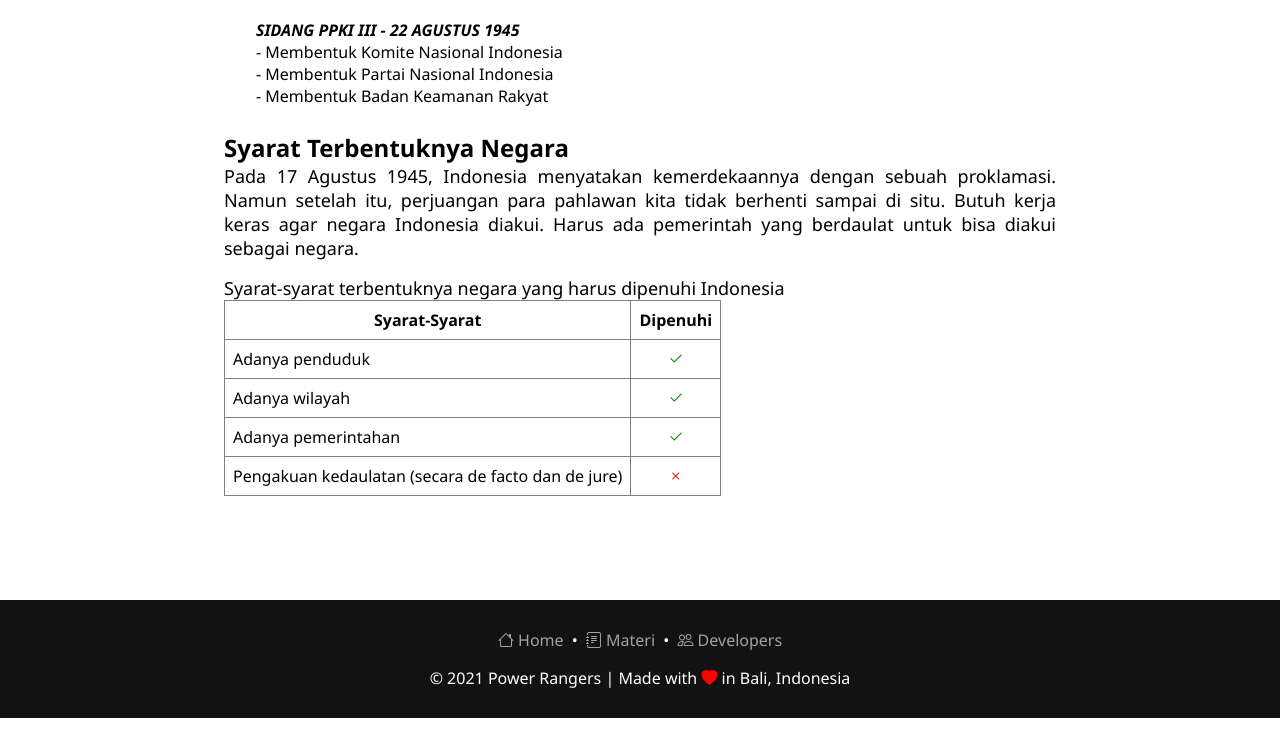
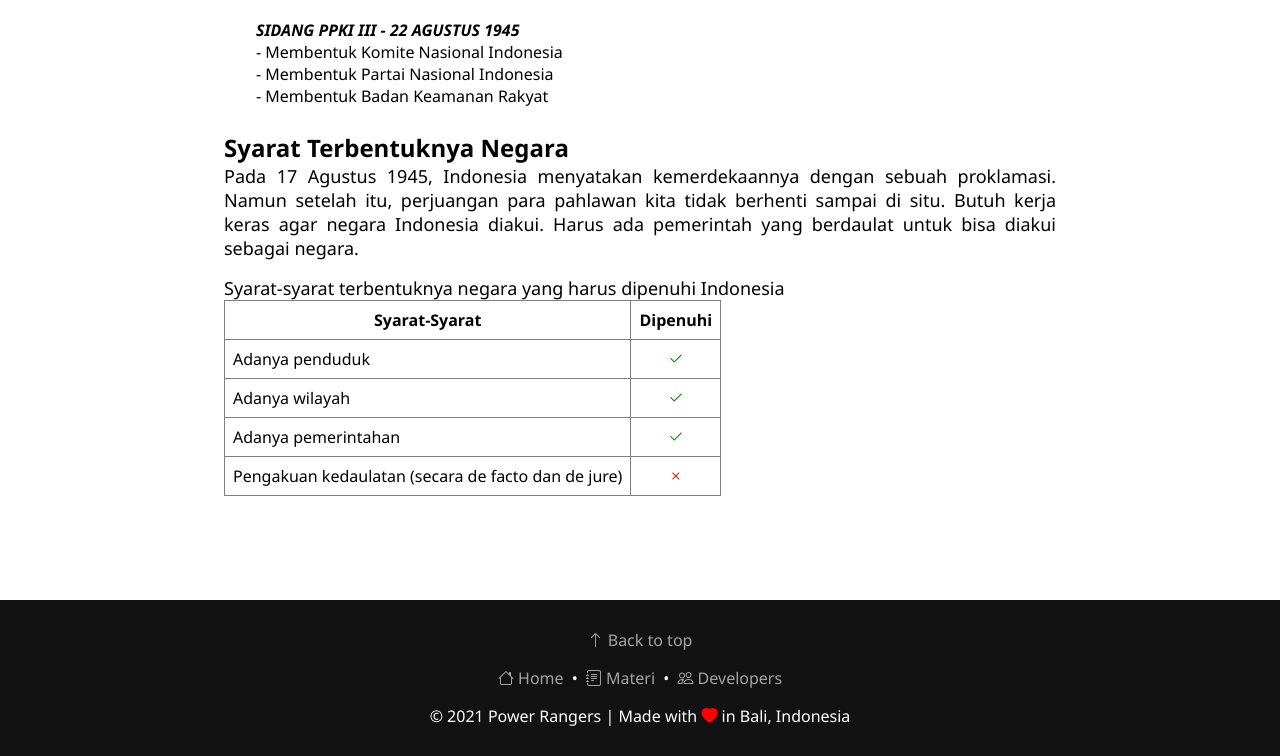
Before and after one commit to adiiaryasutaa/sejarahku, a plain HTML site: page materi/proklamasi-kemerdekaan-dan-pembentukan-pemerintahan-awal/index.html in a window 1280 px wide. Shown: the part 2786-3542 px from the top of the page. Before the commit the page ends 3504 px from the top, so only its background shows below. Drawn offline with nearby package versions, Linux system fonts and the light colour scheme.

Commit message:
add back to top navigation on footer

```diff
--- a/materi/proklamasi-kemerdekaan-dan-pembentukan-pemerintahan-awal/assets/css/style.css
+++ b/materi/proklamasi-kemerdekaan-dan-pembentukan-pemerintahan-awal/assets/css/style.css
@@ -141,16 +141,16 @@ footer div.container {
   padding: 1.8rem;
 }
 
-footer div.container div.top {
+footer div.container div.top, div.middle {
   margin-bottom: 1rem;
 }
 
-footer div.container div.top a {
+footer div.container div.top a, div.middle a {
   color: #a3a3a3;
   margin: 4px;
 }
 
-footer div.container div.top a:hover {
+footer div.container div.top a:hover, div.middle a:hover {
   color: #f1f1f1;
 }
 /* ========== FOOTER ========== */
--- a/materi/proklamasi-kemerdekaan-dan-pembentukan-pemerintahan-awal/index.html
+++ b/materi/proklamasi-kemerdekaan-dan-pembentukan-pemerintahan-awal/index.html
@@ -16,7 +16,7 @@
 
 <body>
 
-  <nav>
+  <nav id="top">
     <div class="container">
       <ul class="nav-page">
         <li><a href="../../index.html">Sejarahku</a></li>
@@ -220,7 +220,10 @@
   <!-- ========== FOOTER ========== -->
 	<footer>
 		<div class="container">
-			<div class="top">
+      <div class="top">
+        <a href="#top"><i class="bi bi-arrow-up"></i> Back to top </a>
+      </div>
+			<div class="middle">
 				<a href="../../index.html#utama"><i class="bi bi-house"></i> Home</a> •
 				<a href="../../index.html#materi"><i class="bi bi-journal-text"></i> Materi</a> •
 				<a href="../../index.html#developers"><i class="bi bi-people"></i> Developers</a>
```
